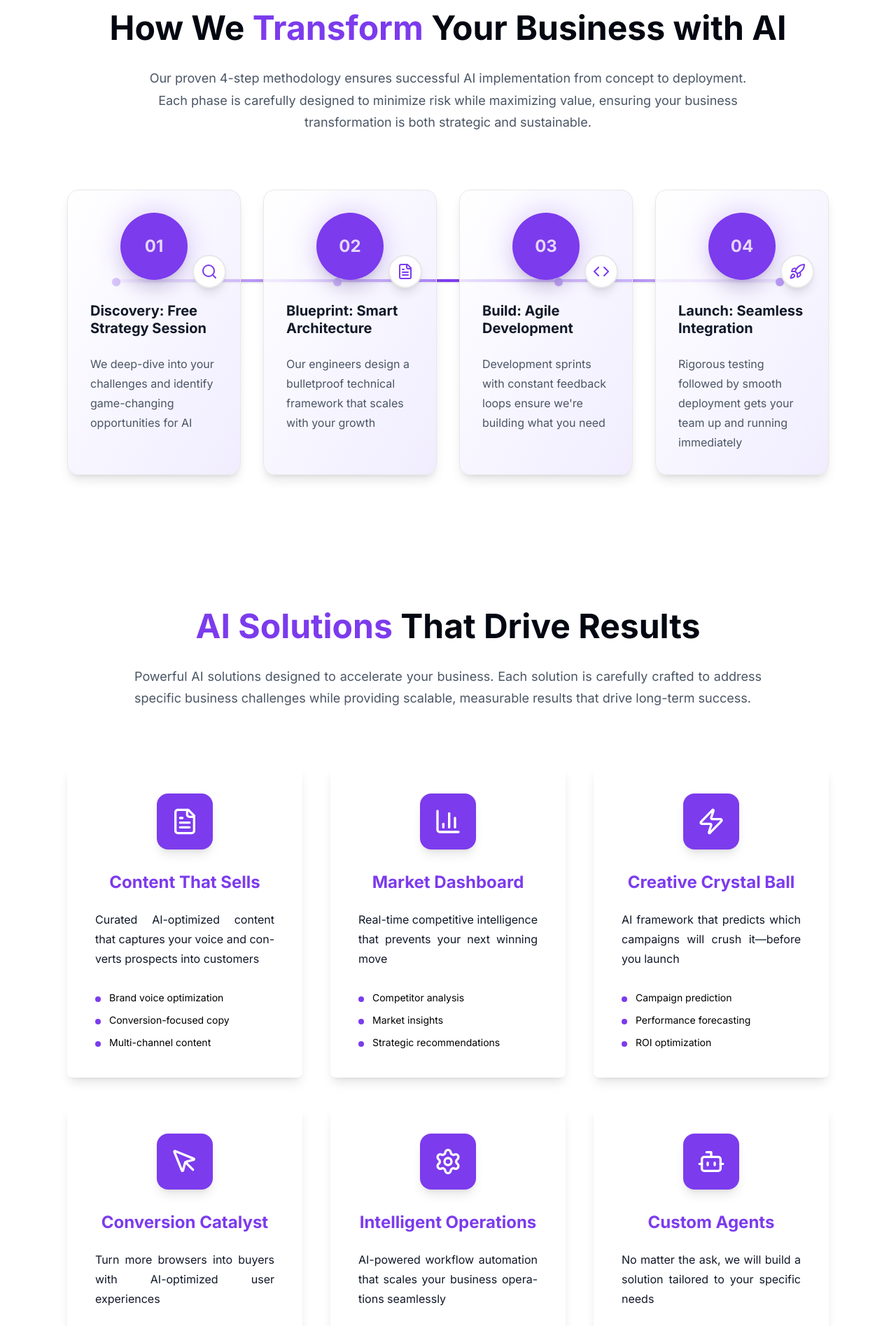
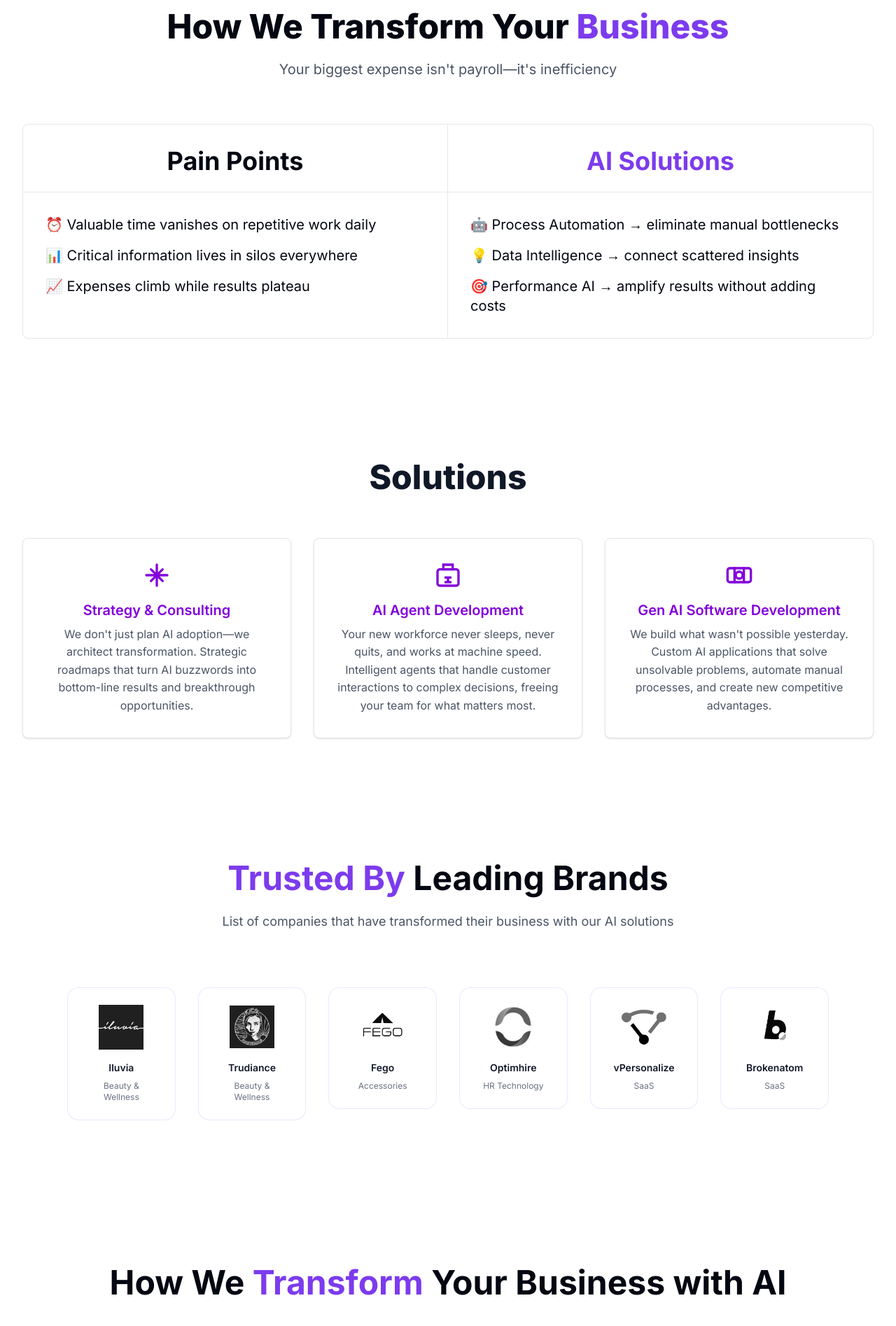
Before and after one commit to aibo-ai/myaibo, a Next.js app: page / in a window 1280 px wide. Shown: the part 880-2775 px from the top of the page at 70% size. Built offline with nearby package versions, Linux system fonts and the light colour scheme.

Commit message:
pain points and solutions

```diff
--- a/src/app/page.tsx
+++ b/src/app/page.tsx
@@ -8,6 +8,8 @@ import { TrustedBrands } from "@/components/sections/trusted-brands"
 import { CaseStudies } from "@/components/sections/case-studies"
 import { Testimonials } from "@/components/sections/testimonials"
 import { Footer } from "@/components/sections/footer"
+import { PainPointsSolutions } from "@/components/sections/pain-points-solutions"
+import { SolutionsCards } from "@/components/sections/solutions-cards"
 
 export default function Home() {
   return (
@@ -15,10 +17,12 @@ export default function Home() {
       <Header />
       <main>
         <Hero />
+        <PainPointsSolutions />
+        <SolutionsCards />
+        <TrustedBrands />
         <TransformationProcess />
         <Solutions />
         <Statistics />
-        <TrustedBrands />
         <WhyChooseUs />
         <CaseStudies />
         <Testimonials />
--- a/src/components/sections/header.tsx
+++ b/src/components/sections/header.tsx
@@ -10,8 +10,8 @@ import { Container } from "@/components/ui/container"
 import { cn } from "@/lib/utils"
 
 const navigation = [
-	{ name: "Solutions", href: "/#solutions" },
-	{ name: "Success Stories", href: "/#case-studies" },
+	{ name: "Solutions", href: "#solutions" },
+	{ name: "Case Studies", href: "/#case-studies" },
 	{ name: "About Us", href: "/about" },
 	{ name: "Contact Us", href: "/contact" },
 ]
--- /dev/null
+++ b/src/components/sections/pain-points-solutions.tsx
@@ -0,0 +1,39 @@
+import React from "react";
+
+export function PainPointsSolutions() {
+  return (
+    <section className="py-20 bg-white">
+      <div className="max-w-7xl mx-auto px-4 sm:px-6 lg:px-8">
+        <h1 className="text-[48px] font-extrabold mb-2 text-center">
+          How We Transform Your <span className="text-[#7c3bed]">Business</span>
+        </h1>
+        <h2 className="text-xl text-gray-600 max-w-3xl mx-auto text-center mb-16">
+          Your biggest expense isn&apos;t payroll—it&apos;s inefficiency
+        </h2>
+        <div className="grid grid-cols-1 lg:grid-cols-2 border border-gray-50 rounded-lg">
+          {/* Pain Statements */}
+          <div className="lg:w-full border-r border-gray-50">
+            <h3 className="text-4xl font-bold mb-6 text-center px-8 pt-8">Pain Points</h3>
+            <hr/>
+            <ul className="list-none space-y-4 text-xl p-8">
+              <li>⏰ Valuable time vanishes on repetitive work daily</li>
+              <li>📊 Critical information lives in silos everywhere</li>
+              <li>📈 Expenses climb while results plateau</li>
+            </ul>
+          </div>
+
+          {/* AI Solutions */}
+          <div className="lg:w-full">
+            <h3 className="text-4xl font-bold mb-6 text-center px-8 pt-8 text-[#7c3bed]">AI Solutions</h3>
+            <hr/>
+            <ul className="list-none space-y-4 text-xl p-8">
+              <li>🤖 Process Automation → eliminate manual bottlenecks</li>
+              <li>💡 Data Intelligence → connect scattered insights</li>
+              <li>🎯 Performance AI → amplify results without adding costs</li>
+            </ul>
+          </div>
+        </div>
+      </div>
+    </section>
+  );
+}
--- /dev/null
+++ b/src/components/sections/solutions-cards.tsx
@@ -0,0 +1,67 @@
+"use client";
+
+const solutionsData = [
+  {
+    title: "Strategy & Consulting",
+    description:
+      "We don't just plan AI adoption—we architect transformation. Strategic roadmaps that turn AI buzzwords into bottom-line results and breakthrough opportunities.",
+    icon: (
+      <svg xmlns="http://www.w3.org/2000/svg" className="h-10 w-10 text-purple-700 mb-4" fill="none" viewBox="0 0 24 24" stroke="currentColor" strokeWidth={2}>
+        <path strokeLinecap="round" strokeLinejoin="round" d="M7 7l10 10M7 17L17 7" />
+        <path strokeLinecap="round" strokeLinejoin="round" d="M12 3v18" />
+        <path strokeLinecap="round" strokeLinejoin="round" d="M3 12h18" />
+      </svg>
+    ),
+  },
+  {
+    title: "AI Agent Development",
+    description:
+      "Your new workforce never sleeps, never quits, and works at machine speed. Intelligent agents that handle customer interactions to complex decisions, freeing your team for what matters most.",
+    icon: (
+      <svg xmlns="http://www.w3.org/2000/svg" className="h-10 w-10 text-purple-700 mb-4" fill="none" viewBox="0 0 24 24" stroke="currentColor" strokeWidth={2}>
+        <rect x="3" y="7" width="18" height="14" rx="2" ry="2" />
+        <path d="M16 3h-8v4h8V3z" />
+        <path d="M9 14h6" />
+        <path d="M9 18h6" />
+        <path d="M12 14v4" />
+      </svg>
+    ),
+  },
+  {
+    title: "Gen AI Software Development",
+    description:
+      "We build what wasn't possible yesterday. Custom AI applications that solve unsolvable problems, automate manual processes, and create new competitive advantages.",
+    icon: (
+      <svg xmlns="http://www.w3.org/2000/svg" className="h-10 w-10 text-purple-700 mb-4" fill="none" viewBox="0 0 24 24" stroke="currentColor" strokeWidth={2}>
+        <rect x="2" y="6" width="20" height="12" rx="2" ry="2" />
+        <path d="M8 6v12" strokeLinecap="round" strokeLinejoin="round"/>
+        <path d="M16 6v12" strokeLinecap="round" strokeLinejoin="round"/>
+        <circle cx="12" cy="12" r="3" strokeLinecap="round" strokeLinejoin="round"/>
+      </svg>
+    ),
+  },
+];
+
+export function SolutionsCards() {
+  return (
+    <section className="py-20 bg-white">
+      <div className="max-w-7xl mx-auto px-4 sm:px-6 lg:px-8">
+        <h2 className="text-[48px] font-extrabold text-gray-900 mb-12 text-center">
+          Solutions
+        </h2>
+        <div className="grid grid-cols-1 md:grid-cols-3 gap-8">
+          {solutionsData.map(({ title, description, icon }) => (
+            <div
+              key={title}
+              className="bg-white border border-gray-200 rounded-lg p-8 shadow hover:shadow-lg transition-shadow duration-300 flex flex-col items-center text-center"
+            >
+              {icon}
+              <h3 className="text-xl font-semibold text-purple-700 mb-2">{title}</h3>
+              <p className="text-gray-600">{description}</p>
+            </div>
+          ))}
+        </div>
+      </div>
+    </section>
+  );
+}
--- a/src/components/sections/solutions.tsx
+++ b/src/components/sections/solutions.tsx
@@ -1,130 +1,51 @@
 "use client"
 
-import { Container } from "@/components/ui/container"
-import { Card, CardContent } from "@/components/ui/card"
-import { motion } from "framer-motion"
-import { FileText, BarChart3, Zap, MousePointer, Bot, Settings } from "lucide-react"
 
-const solutions = [
-  {
-    icon: FileText,
-    title: "Content That Sells",
-    description: "Curated AI-optimized content that captures your voice and converts prospects into customers",
-    gradient: "from-purple-500 to-purple-600",
-    features: ["Brand voice optimization", "Conversion-focused copy", "Multi-channel content"]
-  },
-  {
-    icon: BarChart3,
-    title: "Market Dashboard",
-    description: "Real-time competitive intelligence that prevents your next winning move",
-    gradient: "from-purple-600 to-purple-700",
-    features: ["Competitor analysis", "Market insights", "Strategic recommendations"]
-  },
-  {
-    icon: Zap,
-    title: "Creative Crystal Ball",
-    description: "AI framework that predicts which campaigns will crush it—before you launch",
-    gradient: "from-purple-700 to-purple-800",
-    features: ["Campaign prediction", "Performance forecasting", "ROI optimization"]
-  },
-  {
-    icon: MousePointer,
-    title: "Conversion Catalyst",
-    description: "Turn more browsers into buyers with AI-optimized user experiences",
-    gradient: "from-purple-500 to-purple-700",
-    features: ["UX optimization", "A/B testing", "Conversion rate boost"]
-  },
-  {
-    icon: Settings,
-    title: "Intelligent Operations",
-    description: "AI-powered workflow automation that scales your business operations seamlessly",
-    gradient: "from-purple-600 to-purple-700",
-    features: ["Process automation", "Resource optimization", "Predictive maintenance"]
-  },
-  {
-    icon: Bot,
-    title: "Custom Agents",
-    description: "No matter the ask, we will build a solution tailored to your specific needs",
-    gradient: "from-purple-600 to-purple-800",
-    features: ["Bespoke development", "Industry-specific", "Scalable architecture"]
-  }
-]
+// const solutions = [
+//   {
+//     icon: FileText,
+//     title: "Content That Sells",
+//     description: "Curated AI-optimized content that captures your voice and converts prospects into customers",
+//     gradient: "from-purple-500 to-purple-600",
+//     features: ["Brand voice optimization", "Conversion-focused copy", "Multi-channel content"]
+//   },
+//   {
+//     icon: BarChart3,
+//     title: "Market Dashboard",
+//     description: "Real-time competitive intelligence that prevents your next winning move",
+//     gradient: "from-purple-600 to-purple-700",
+//     features: ["Competitor analysis", "Market insights", "Strategic recommendations"]
+//   },
+//   {
+//     icon: Zap,
+//     title: "Creative Crystal Ball",
+//     description: "AI framework that predicts which campaigns will crush it—before you launch",
+//     gradient: "from-purple-700 to-purple-800",
+//     features: ["Campaign prediction", "Performance forecasting", "ROI optimization"]
+//   },
+//   {
+//     icon: MousePointer,
+//     title: "Conversion Catalyst",
+//     description: "Turn more browsers into buyers with AI-optimized user experiences",
+//     gradient: "from-purple-500 to-purple-700",
+//     features: ["UX optimization", "A/B testing", "Conversion rate boost"]
+//   },
+//   {
+//     icon: Settings,
+//     title: "Intelligent Operations",
+//     description: "AI-powered workflow automation that scales your business operations seamlessly",
+//     gradient: "from-purple-600 to-purple-700",
+//     features: ["Process automation", "Resource optimization", "Predictive maintenance"]
+//   },
+//   {
+//     icon: Bot,
+//     title: "Custom Agents",
+//     description: "No matter the ask, we will build a solution tailored to your specific needs",
+//     gradient: "from-purple-600 to-purple-800",
+//     features: ["Bespoke development", "Industry-specific", "Scalable architecture"]
+//   }
+// ]
 
 export function Solutions() {
-  return (
-    <section id="solutions" className="scroll-mt-40 py-24 bg-gradient-to-b from-[#7c3bed]20 to-white">
-      <Container>
-        <div className="text-center mb-20">
-          <motion.h2
-            initial={{ opacity: 0, y: 30 }}
-            whileInView={{ opacity: 1, y: 0 }}
-            transition={{ duration: 0.6 }}
-            viewport={{ once: true }}
-            className="text-3xl md:text-4xl lg:text-5xl font-bold mb-8"
-          >
-<span className="bg-clip-text text-transparent" style={{ color: "#7c3bed" }}>
-              AI Solutions
-            </span>{" "}
-            That Drive Results
-          </motion.h2>
-          <motion.p
-            initial={{ opacity: 0, y: 30 }}
-            whileInView={{ opacity: 1, y: 0 }}
-            transition={{ duration: 0.6, delay: 0.2 }}
-            viewport={{ once: true }}
-            className="text-lg text-gray-600 max-w-4xl mx-auto text-justify leading-relaxed"
-          >
-            Powerful AI solutions designed to accelerate your business. Each solution is carefully crafted to address specific business challenges while providing scalable, measurable results that drive long-term success.
-          </motion.p>
-        </div>
-
-        <div className="grid grid-cols-1 md:grid-cols-2 lg:grid-cols-3 gap-10">
-          {solutions.map((solution, index) => (
-            <motion.div
-              key={solution.title}
-              initial={{ opacity: 0, y: 30 }}
-              whileInView={{ opacity: 1, y: 0 }}
-              transition={{ duration: 0.6, delay: index * 0.1 }}
-              viewport={{ once: true }}
-              className={`group ${index === 4 ? "md:col-span-2 lg:col-span-1 lg:col-start-2" : ""}`}
-            >
-              <Card className="h-full border-0 shadow-lg hover:shadow-2xl transition-all duration-500 bg-white backdrop-blur-sm group-hover:scale-105 overflow-hidden">
-                <CardContent className="p-10 relative">
-                  {/* Background decoration */}
-                  <div className="absolute top-0 right-0 w-24 h-24 bg-gradient-to-br from-purple-100/30 to-transparent rounded-full blur-2xl opacity-0 group-hover:opacity-100 transition-opacity duration-500" />
-
-                  <div className="flex justify-center mb-8">
-<div className={`relative flex items-center justify-center w-20 h-20 rounded-2xl shadow-lg group-hover:shadow-xl transition-all duration-300`} style={{ background: "linear-gradient(to right, #7c3bed, #7c3bed)" }}>
-                      <solution.icon className="w-10 h-10 text-white" />
-                      {/* Glow effect */}
-  <div className="absolute inset-0 rounded-2xl opacity-0 group-hover:opacity-30 blur-lg scale-110 transition-all duration-300" style={{ background: "linear-gradient(to right, #7c3bed, #7c3bed)" }} />
-                    </div>
-                  </div>
-
-<h3 className="text-2xl font-bold mb-6 transition-colors duration-300 leading-tight text-center" style={{ color: "#7c3bed" }}>
-                    {solution.title}
-                  </h3>
-
-                  <p className="text-gray-900 leading-relaxed mb-8 text-justify">
-                    {solution.description}
-                  </p>
-
-                  <div className="space-y-3">
-                    {solution.features.map((feature, featureIndex) => (
-                      <div key={featureIndex} className="flex items-start text-sm text-black">
-<div className="w-2 h-2 rounded-full mr-3 mt-2 flex-shrink-0" style={{ background: "#7c3bed" }} />
-                        <span className="text-justify">{feature}</span>
-                      </div>
-                    ))}
-                  </div>
-                </CardContent>
-              </Card>
-            </motion.div>
-          ))}
-        </div>
-
-
-      </Container>
-    </section>
-  )
+  return null;
 }
```
Also changed, not shown: src/components/sections/hero.tsx (+10 -11 lines), src/components/sections/statistics.tsx (+11 -11 lines).
